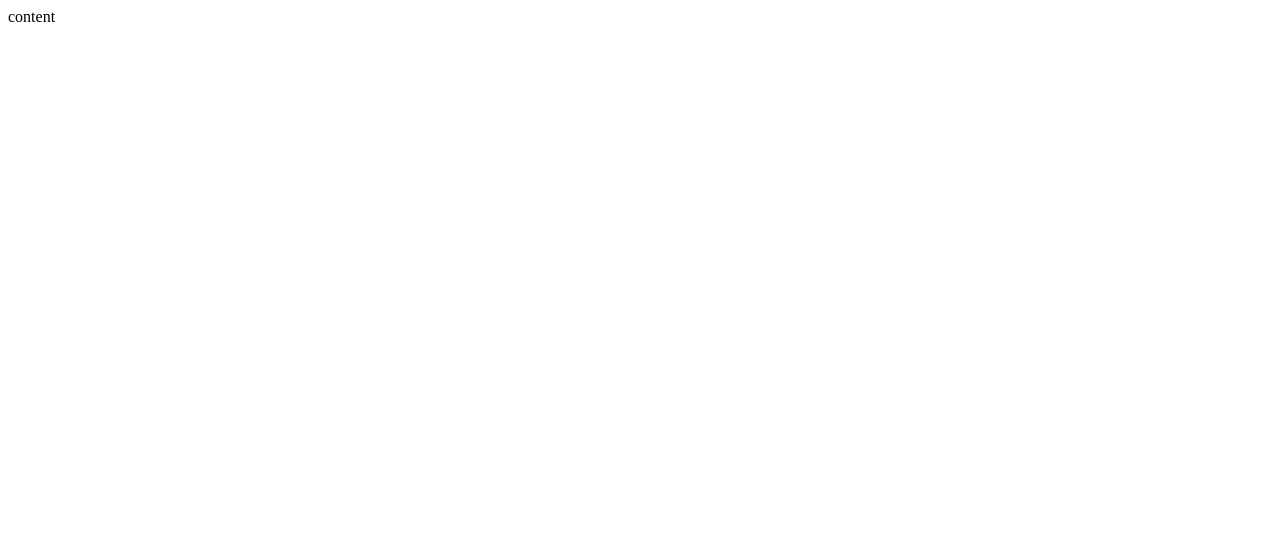
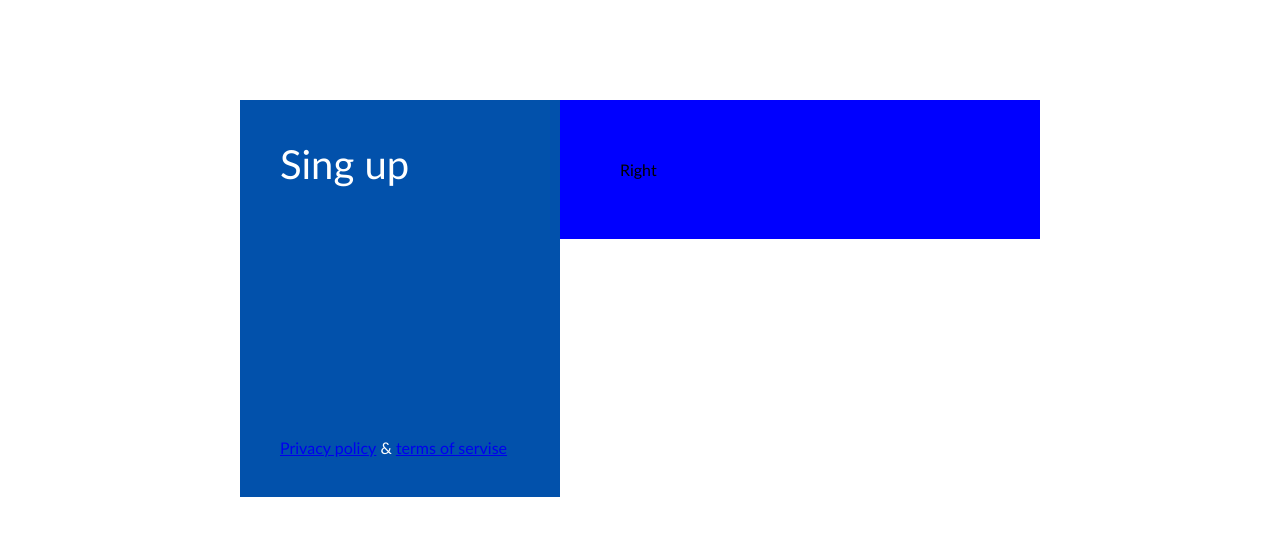
Before and after one commit to varanauskast/sing-up, a website: page index.html in a window 1280 px wide. Drawn offline with Linux system fonts and the light colour scheme.

Commit message:
left column content

```diff
--- /dev/null
+++ b/css/main.css
@@ -0,0 +1,48 @@
+body,
+body * {
+margin: 0;
+padding: 0;
+vertical-align: top;
+box-sizing: border-box;
+}
+
+body {
+font-family: 'Gill Sans', 'Gill Sans MT', Calibri, 'Trebuchet MS', sans-serif;
+}
+
+.container {
+    width: 800px;
+    margin-top: 100px;
+    margin-left: calc(50% - 400px);
+}
+
+.left-column {
+    width: 40%;
+    float: left;
+    padding: 40px;
+    background-color: #0251AB;
+    color: #fff;
+}
+
+.main-title {
+    width: 100%;
+    margin-bottom: 250px;
+    font-size: 40px;
+    font-weight: normal;
+    color: #fff;
+
+}
+
+.bottom-links {
+}
+
+.bottom-links > .link {
+    color: #fff;
+}
+
+.right-column {
+    width: 60%;
+    float: left;
+    padding: 60px;
+    background-color: blue;
+}
--- a/index.html
+++ b/index.html
@@ -5,8 +5,32 @@
     <meta http-equiv="X-UA-Compatible" content="IE=edge">
     <meta name="viewport" content="width=device-width, initial-scale=1.0">
     <title>Sing up</title>
+    <link rel="shortcut icon" href="favicon.ico" type="image/x-icon">
+    <link rel="apple-touch-icon" sizes="180x180" href="favicon/apple-touch-icon.png">
+    <link rel="icon" type="image/png" sizes="32x32" href="favicon/favicon-32x32.png">
+    <link rel="icon" type="image/png" sizes="16x16" href="favicon/favicon-16x16.png">
+    <link rel="manifest" href="favicon/site.webmanifest">
+    <link rel="mask-icon" href="favicon/safari-pinned-tab.svg" color="#5bbad5">
+    <meta name="msapplication-TileColor" content="#da532c">
+    <meta name="theme-color" content="#ffffff">
+    <link rel="stylesheet" href="./css/main.css">
 </head>
+
 <body>
-    content
+    <main class="container">
+        <div class="left-column">
+            <h1 class="main-title">Sing up</h1>
+            <footer class="bottom-links"></footer>
+            <div>
+                <a href="#" class="link">Privacy policy</a>
+                &
+                <a href="#" class="link">terms of servise</a>
+            </div>
+        </div>
+        <div class="right-column">
+            Right
+        </div>
+    </main>
+
 </body>
 </html>
```
Also changed, not shown: favicon/browserconfig.xml (added, +9 -0 lines), favicon.ico (added), favicon/android-chrome-192x192.png (added), favicon/android-chrome-256x256.png (added), favicon/apple-touch-icon.png (added), favicon/favicon-16x16.png (added), favicon/favicon-32x32.png (added), favicon/mstile-150x150.png (added), favicon/safari-pinned-tab.svg (added), favicon/site.webmanifest (added).
